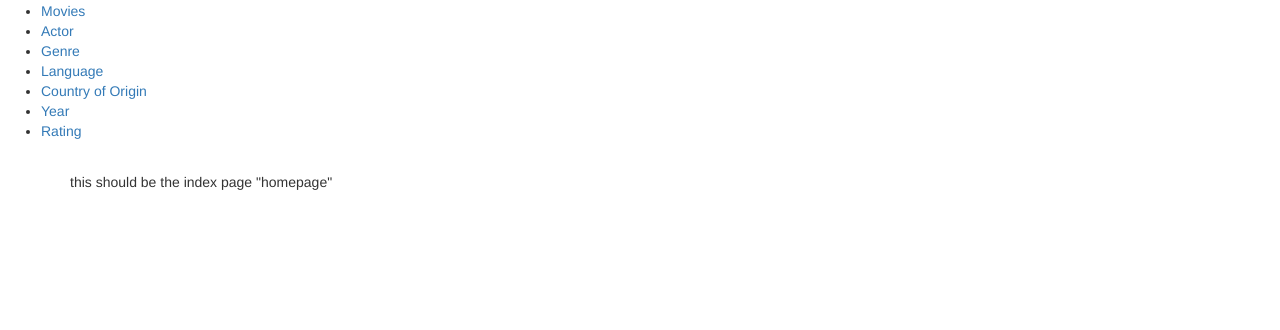
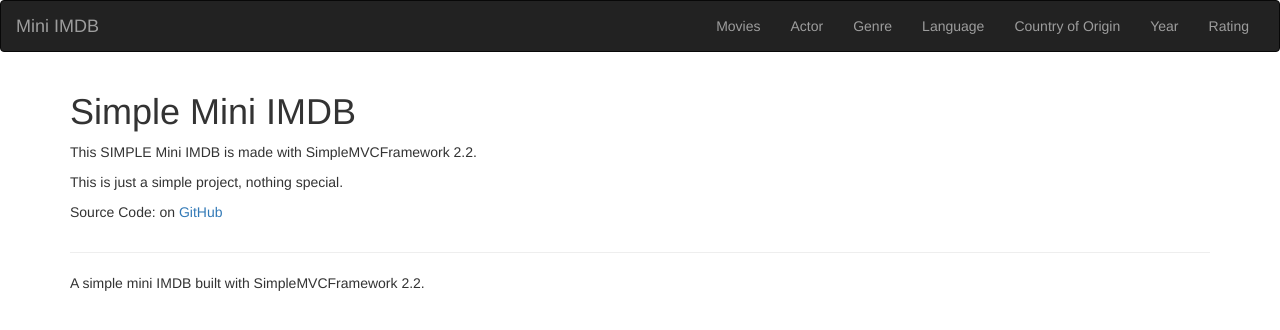
Before and after one commit to BryanYeh/Movies, a PHP site: page /Movies/ in a window 1280 px wide. Shown: the top 330 px of the page. Run offline with PHP 8.4, Linux system fonts and the light colour scheme.

Commit message:
added footer, homepage, navbar

```diff
--- a/app/Controllers/Movies.php
+++ b/app/Controllers/Movies.php
@@ -255,6 +255,6 @@ class Movies extends Controller
     private function renderViews($data,$view='movies'){
         View::renderTemplate('header', $data);
         View::render('movies/'.$view, $data);
-//        View::renderTemplate('footer', $data);
+        View::renderTemplate('footer', $data);
     }
 }
--- a/app/Controllers/Selection.php
+++ b/app/Controllers/Selection.php
@@ -85,6 +85,6 @@ class Selection extends Controller
     private function renderViews($data,$selection="selection"){
         View::renderTemplate('header', $data);
         View::render('movies/'.$selection, $data);
-//        View::renderTemplate('footer', $data);
+        View::renderTemplate('footer', $data);
     }
 }
--- a/app/templates/default/footer.php
+++ b/app/templates/default/footer.php
@@ -26,6 +26,12 @@ $hooks->run('js');
 //hook for plugging in code into the footer
 $hooks->run('footer');
 ?>
+<div class="container">
+<hr>
 
+<footer>
+	A simple mini IMDB built with SimpleMVCFramework 2.2.
+</footer>
+</div>
 </body>
 </html>
--- a/app/templates/default/header.php
+++ b/app/templates/default/header.php
@@ -39,10 +39,19 @@ $hooks = Hooks::get();
 //hook for running code after body tag
 $hooks->run('afterBody');
 ?>
-
-<!--TODO:navbar-->
-<nav class="navbar">
-	<ul>
+<nav class="navbar navbar-inverse">
+	<div class="container-fluid">
+		<div class="navbar-header">
+			<button type="button" class="navbar-toggle collapsed" data-toggle="collapse" data-target="#navbar" aria-expanded="false" aria-controls="navbar">
+				<span class="sr-only">Toggle navigation</span>
+				<span class="icon-bar"></span>
+				<span class="icon-bar"></span>
+				<span class="icon-bar"></span>
+			</button>
+			<a class="navbar-brand" href="<?php echo DIR;?>">Mini IMDB</a>
+		</div>
+		<div id="navbar" class="navbar-collapse collapse">
+			<ul class="nav navbar-nav navbar-right">
 				<li><a href="<?php echo DIR;?>movies/">Movies</a></li>
 				<li><a href="<?php echo DIR;?>actors">Actor</a></li>
 				<li><a href="<?php echo DIR;?>genres">Genre</a></li>
@@ -51,5 +60,8 @@ $hooks->run('afterBody');
 				<li><a href="<?php echo DIR;?>years">Year</a></li>
 				<li><a href="<?php echo DIR;?>ratings">Rating</a></li>
 			</ul>
+		</div>
+	</div>
 </nav>
+
 <div class="container">
--- a/app/views/movies/homepage.php
+++ b/app/views/movies/homepage.php
@@ -1 +1,6 @@
-this should be the index page "homepage"
+<h1>Simple Mini IMDB</h1>
+
+<p>This SIMPLE Mini IMDB is made with SimpleMVCFramework 2.2.</p>
+<p>This is just a simple project, nothing special.</p>
+
+<p>Source Code: on <a href="https://github.com/BryanYeh/Movies">GitHub</a></p>
```
Lines whose indentation alone changed are shown as unchanged.
